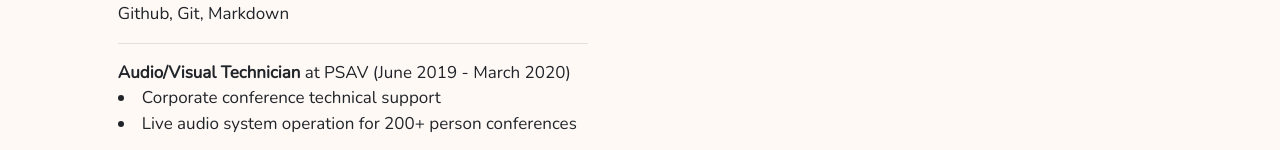
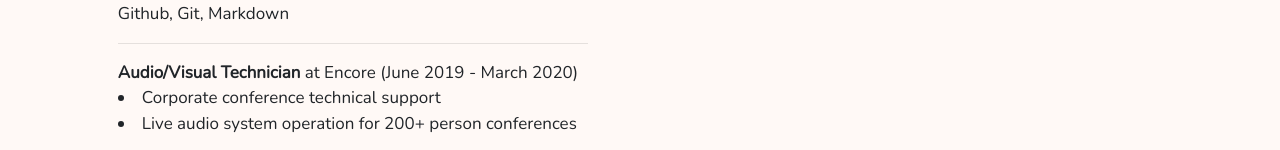
Before and after one commit to tylerdance/portfolio, a React (Create React App) app: page / in a window 1280 px wide. Shown: the part 2489-2639 px from the top of the page. Built offline with nearby package versions, Linux system fonts and the light colour scheme.

Commit message:
resume link update

```diff
--- a/src/components/Resume.js
+++ b/src/components/Resume.js
@@ -14,7 +14,7 @@ function Resume() {
                                 {/* <li class="resume">Experience working on small development teams and as a project manager</li> */}
                             {/* <br /> */}
                             <hr />
-                            <p class="resume"><strong>Audio/Visual Technician</strong> at PSAV (June 2019 - March 2020)</p>
+                            <p class="resume"><strong>Audio/Visual Technician</strong> at Encore (June 2019 - March 2020)</p>
                                 <li class="resume">Corporate conference technical support</li>
                                 <li class="resume">Live audio system operation for 200+ person conferences</li>
                                 {/* <li class="resume">Long throw projection tower assembly</li> */}
@@ -55,7 +55,7 @@ function Resume() {
             <div class="resume-btn">
                 {/* <a id="resume-btn" href="https://docs.google.com/document/d/e/2PACX-1vRo9c981fgn-NRKae_eBdAVCxAVLLD0_cAIuidOyNFpuEl5ggWTnc0LPj5vCoPTZfyGhbaDmvb2VzHg/pub" target="_blank"><button class="btn btn-dark">Full Resume</button></a> */}
                 {/* <a id="resume-btn" href="C:/assets/tylerdance-resume.pdf" download><button class="btn btn-dark">Full Resume</button></a> */}
-                <a href="https://docdro.id/v4LcBRx" target="_blank" rel="noreferrer"><button class="btn btn-dark">Full Resume</button></a>
+                <a href="https://docdro.id/z4aFqeC" target="_blank" rel="noreferrer"><button class="btn btn-dark">Full Resume</button></a>
             </div>
         </div>
     )
```
